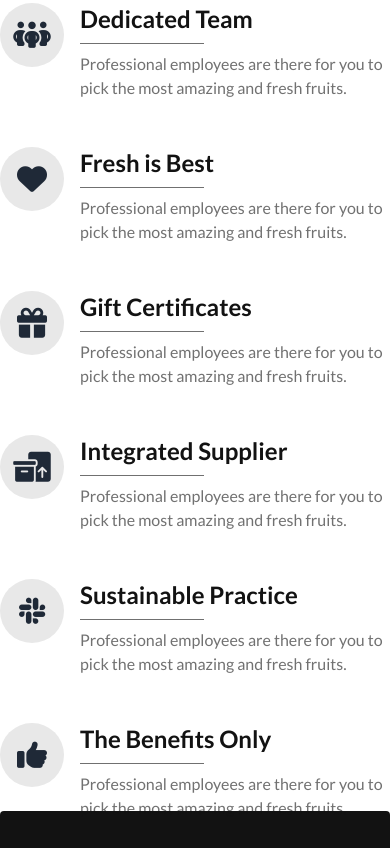
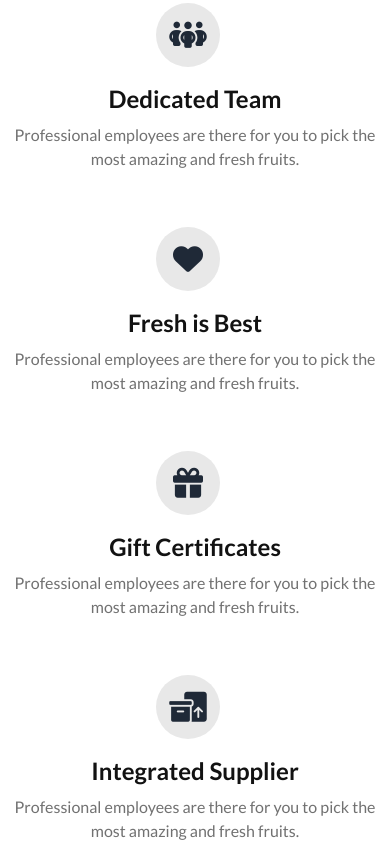
Before and after one commit to momenul007/B8A3-a3, a plain HTML site: page index.html in a window 390 px wide. Shown: the part 4253-5101 px from the top of the page. Drawn offline with nearby package versions, Linux system fonts and the light colour scheme.

Commit message:
all done sure

```diff
--- a/index.html
+++ b/index.html
@@ -678,8 +678,8 @@
           <!-- ssssssss -->
           <div class="space-y-14">
             <!-- ss -->
-            <div class="flex gap-4">
-              <div class="text-3xl bg-[#e8e8e8] rounded-full p-5 flex items-center justify-center w-16 h-16 ">
+            <div class="flex flex-col lg:flex-row lg:justify-start lg:text-left text-center justify-center gap-4">
+              <div class="text-3xl bg-[#e8e8e8] rounded-full p-5 flex items-center justify-center w-16 h-16 ml-[40%] md:ml-[45%] lg:ml-0 ">
                 <i class="fa-solid fa-people-group"></i>
               </div>
               <div class="space-y-2">
@@ -691,8 +691,8 @@
             </div>
 
             <!-- ss -->
-            <div class="flex gap-4">
-              <div class="text-3xl bg-[#e8e8e8] rounded-full p-5 flex items-center justify-center w-16 h-16 ">
+            <div class="flex flex-col lg:flex-row lg:justify-start lg:text-left text-center justify-center gap-4">
+              <div class="text-3xl bg-[#e8e8e8] rounded-full p-5 flex items-center justify-center w-16 h-16 ml-[40%] md:ml-[45%] lg:ml-0 ">
                 <i class="fa-solid fa-heart"></i>
               </div>
               <div class="space-y-2">
@@ -704,8 +704,8 @@
             </div>
 
             <!-- ss -->
-            <div class="flex gap-4">
-              <div class="text-3xl bg-[#e8e8e8] rounded-full p-5 flex items-center justify-center w-16 h-16  ">
+            <div class="flex flex-col lg:flex-row lg:justify-start text-center lg:text-left justify-center gap-4">
+              <div class="text-3xl bg-[#e8e8e8] rounded-full p-5 flex items-center justify-center w-16 h-16 ml-[40%] md:ml-[45%] lg:ml-0 ">
                 <i class="fa-solid fa-gift"></i>
               </div>
               <div class="space-y-2">
@@ -725,8 +725,8 @@
           <div >
           <div class="space-y-14">
             <!-- ss -->
-            <div class="flex gap-4 lg:flex-row-reverse lg:text-right">
-              <div class="text-3xl bg-[#e8e8e8] rounded-full p-5 flex items-center justify-center w-16 h-16 ">
+            <div class="flex flex-col lg:flex-row lg:justify-start justify-center gap-4 lg:flex-row-reverse text-center lg:text-right">
+              <div class="text-3xl bg-[#e8e8e8] rounded-full p-5 flex items-center justify-center w-16 h-16 ml-[40%] md:ml-[45%] lg:ml-0 ">
                 <i class="fa-solid fa-boxes-packing"></i>
               </div>
               <div class="space-y-2">
@@ -738,8 +738,8 @@
             </div>
 
 
-            <div class="flex gap-4 lg:flex-row-reverse lg:text-right">
-              <div class="text-3xl bg-[#e8e8e8] rounded-full p-5 flex items-center justify-center w-16 h-16 ">
+            <div class="flex flex-col lg:flex-row lg:justify-start justify-center gap-4 lg:flex-row-reverse text-center lg:text-right">
+              <div class="text-3xl bg-[#e8e8e8] rounded-full p-5 flex items-center justify-center w-16 h-16 ml-[40%] md:ml-[45%] lg:ml-0">
                 <i class="fa-brands fa-slack"></i>
               </div>
               <div class="space-y-2">
@@ -751,8 +751,8 @@
             </div>
 
 
-            <div class="flex gap-4 lg:flex-row-reverse lg:text-right">
-              <div class="text-3xl bg-[#e8e8e8] rounded-full p-5 flex items-center justify-center w-16 h-16 ">
+            <div class="flex flex-col lg:flex-row lg:justify-start justify-center lg:flex-row-reverse text-center lg:text-right">
+              <div class="text-3xl bg-[#e8e8e8] rounded-full p-5 flex items-center justify-center w-16 h-16 ml-[40%] md:ml-[45%] lg:ml-0 ">
                 <i class="fa-solid fa-thumbs-up"></i>
               </div>
               <div class="space-y-2">
```
